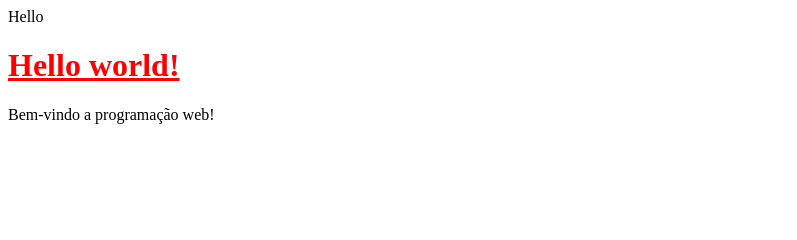
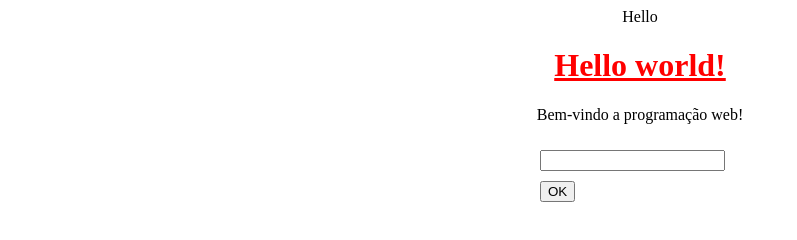
Before and after one commit to Felipe-devs/Aulagit, a plain HTML site: page index.html in a window 1280 px wide. Shown: the whole page, without its empty margins (0-797 px from the left). Drawn offline with Linux system fonts and the light colour scheme.

Commit message:
Adicionada função de Hello World

```diff
--- a/estilo.css
+++ b/estilo.css
@@ -6,3 +6,18 @@ h1 {
     color: red;
     text-decoration: underline;
 }
+
+body {
+    text-align: center;
+}
+
+    .hello-world {
+    width: 200px;
+    margin: auto;
+    text-align: left;
+}
+
+input {
+    margin-top: 10px;
+    margin-bottom: 10px;
+}
--- a/index.html
+++ b/index.html
@@ -9,5 +9,22 @@
 <body>
     <h1>Hello world!</h1>
     <p>Bem-vindo a programação web!</p>
+
+    <p class="hello-world"
+        Digite o seu nome: <br>
+        <input type="text" /> <br>
+        <button onclick="helloWorld()">OK</button>
+    </p>
+
+    <script>
+        function helloWorld() {
+        var inputs = document.getElementsByTagName('input')
+        var input = inputs[0];
+        var nome = input.value;
+        console.log('Nome: ', nome);
+        window.alert('Hello World, ' + nome + '!');
+        input.value= '';
+    }
+    </script>
 </body>
 </html>
```
